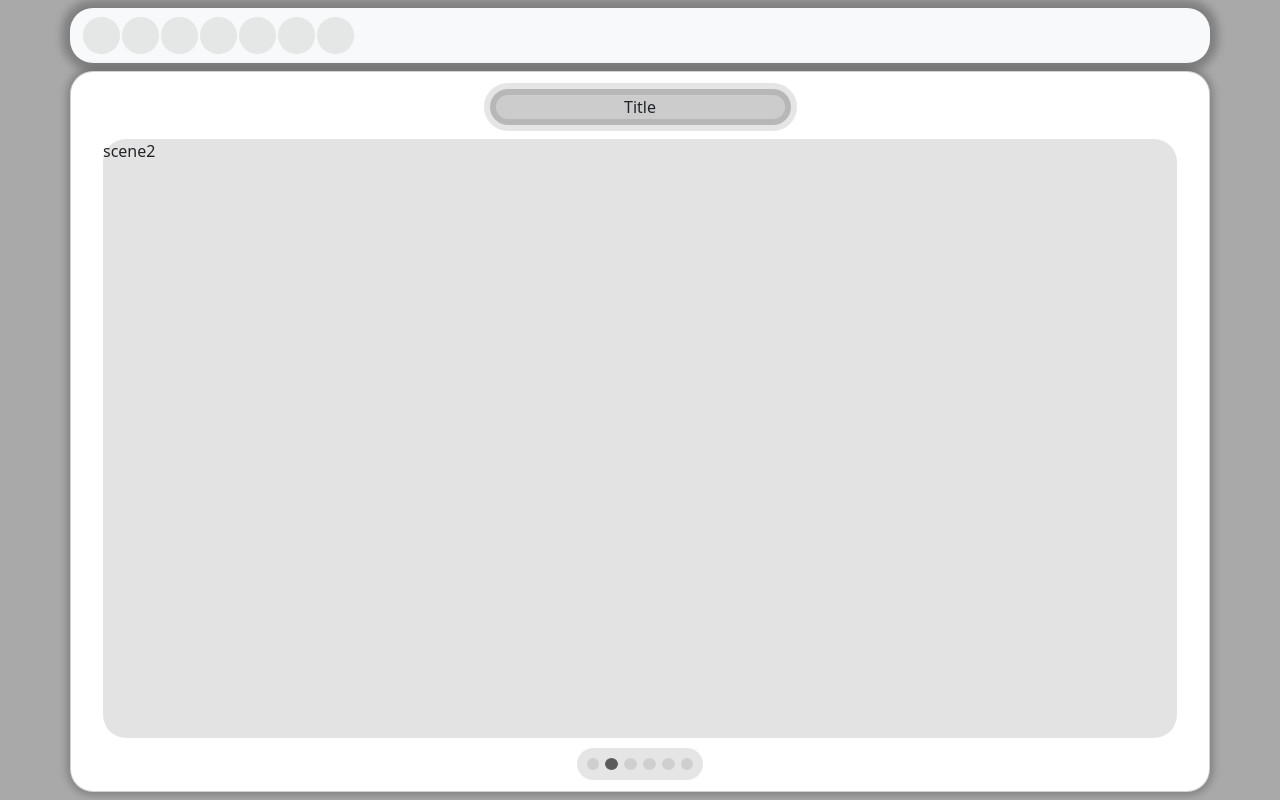
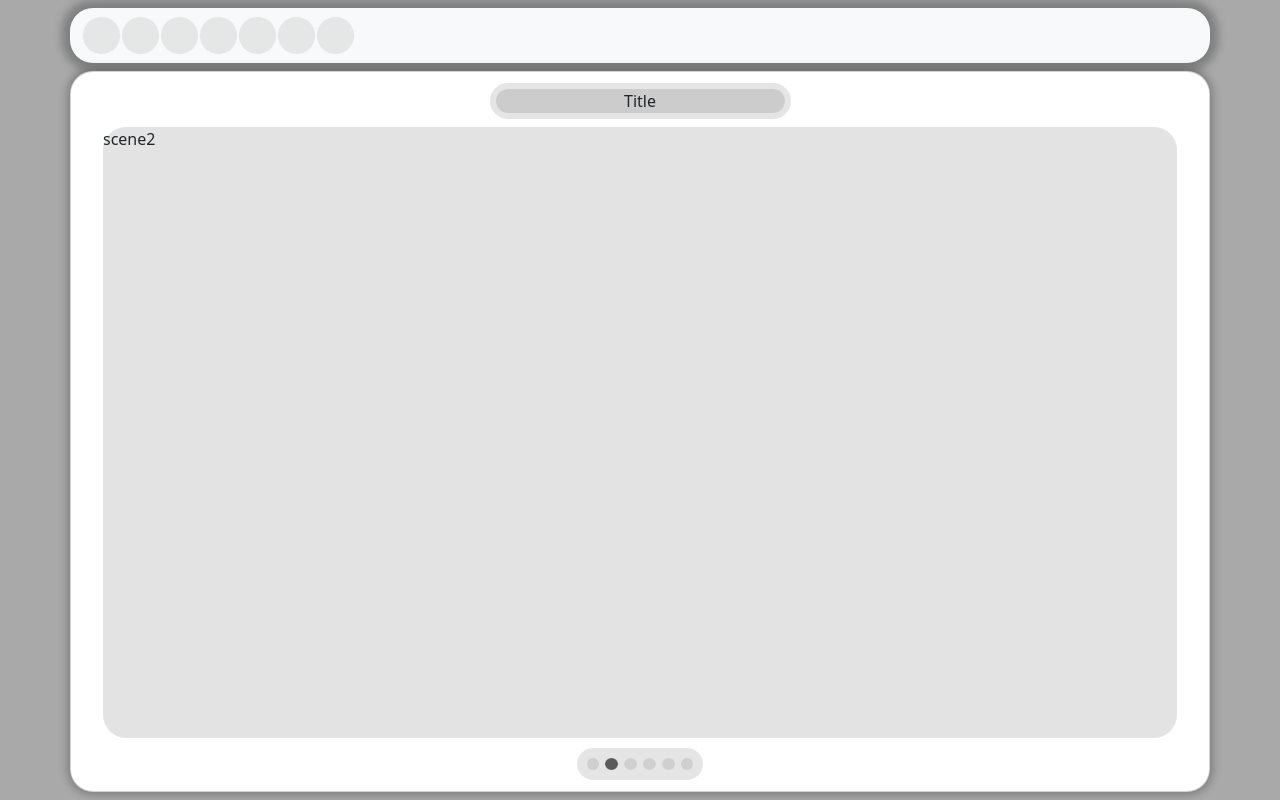
Before and after one commit to dawmsi/portfolio, a React (Create React App) app: page / in a window 1280 px wide. Built offline with nearby package versions, Linux system fonts and the light colour scheme.

Commit message:
substitution outline by border with back clip

```diff
--- a/src/components/Title/Title.scss
+++ b/src/components/Title/Title.scss
@@ -7,8 +7,9 @@
             position: relative;
             background: rgba(0, 0, 0, 0.2);
             border: 6px solid rgba(0, 0, 0, 0.1);
-            outline: 6px solid rgba(0, 0, 0, 0.1);
-            margin: 6px;
+            background-clip: padding-box;
+            /* -webkit-background-clip: padding-box; */
+            padding: 0 6px;
             border-radius: 23px;
             -webkit-border-radius: 23px;
             -moz-border-radius: 23px;
```
